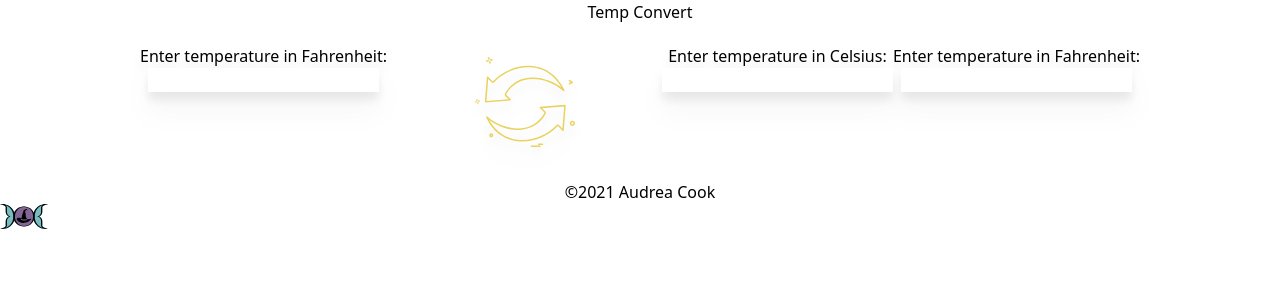
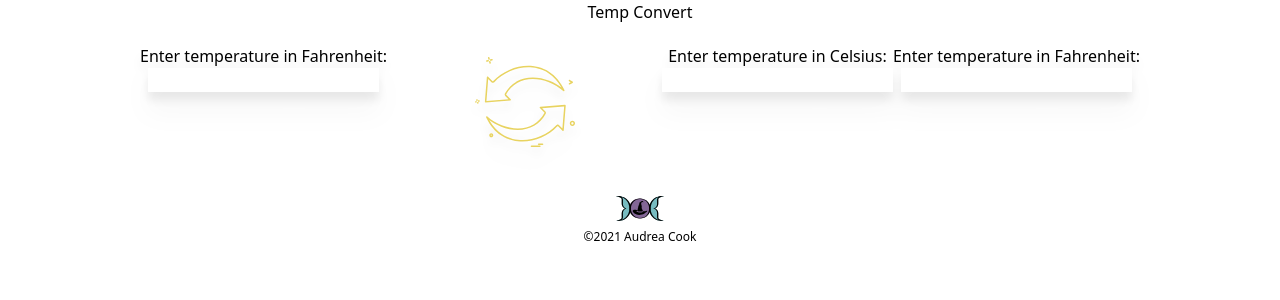
Before and after one commit to AudTheCodeWitch/temp-convert, a React (Create React App) app: page / in a window 1280 px wide. Shown: the top 300 px of the page. Built offline with nearby package versions, Linux system fonts and the light colour scheme.

Commit message:
Style footer

```diff
--- a/src/components/Footer.js
+++ b/src/components/Footer.js
@@ -1,12 +1,13 @@
-import React from "react";
-import CodeWitchLogo from "../codewitchlogo.svg";
-
+import React from 'react';
+import CodeWitchLogo from "../assets/codewitchlogo.svg";
 
 const Footer = () => {
   return (
-    <footer>
-      <p>©2021 Audrea Cook</p>
-      <a target="_blank" href="https://codewitch.dev"><img src={CodeWitchLogo} alt="AudTheCodeWitch Logo" className={'w-12'} /></a>
+    <footer className={'p-4'}>
+      <a target="_blank" rel="noreferrer" href="https://codewitch.dev">
+        <img src={CodeWitchLogo} alt="AudTheCodeWitch Logo" className={'w-12 mx-auto mb-2'} />
+      </a>
+      <p className={'text-secondary text-xs text-center'}>©2021 Audrea Cook</p>
     </footer>
   );
 };
```
Also changed, not shown: src/assets/codewitchlogo.svg (renamed from src/codewitchlogo.svg).
